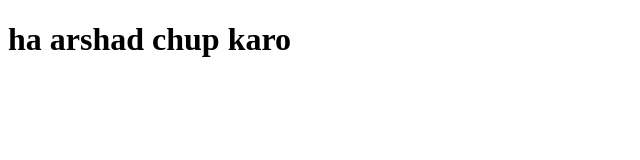
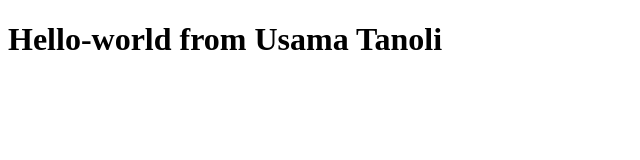
Before and after one commit to UsamaTanoli/bootcamp-2020, a plain HTML site: page index.html in a window 1280 px wide. Shown: the whole page, without its empty margins (0-640 px from the left). Drawn offline with Linux system fonts and the light colour scheme.

Commit message:
Update index.html

```diff
--- a/index.html
+++ b/index.html
@@ -7,6 +7,6 @@
     <title>Document</title>
 </head>
 <body>
-    <h1>ha arshad chup karo</h1>
+    <h1>Hello-world from Usama Tanoli</h1>
 </body>
 </html>
```
